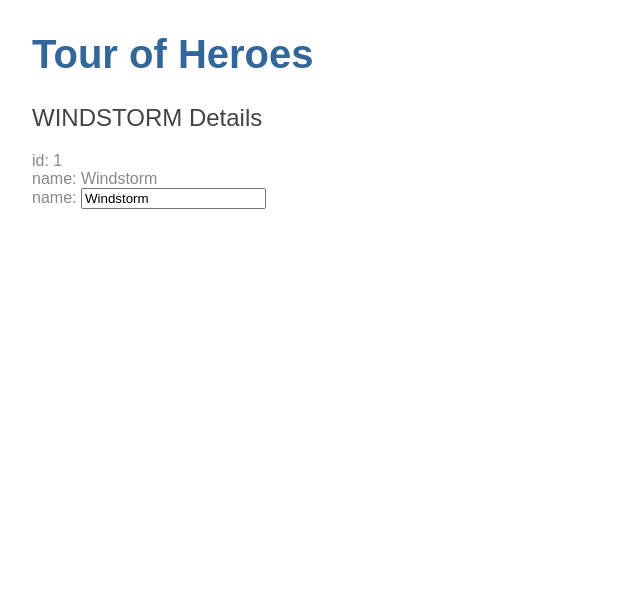
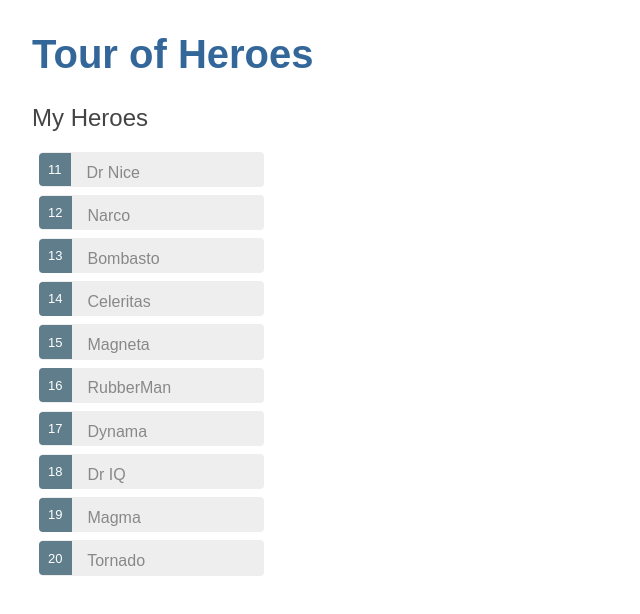
Before and after one commit to Dimitricas1/web-development, an Angular app: page / in a window 1280 px wide. Shown: the top 614 px of the page, without its empty margins (0-640 px from the left). Built offline with nearby package versions, Linux system fonts and the light colour scheme.

Commit message:
Реализован пункт 2 учебного проекта

```diff
--- a/src/app/heroes/heroes.component.css
+++ b/src/app/heroes/heroes.component.css
@@ -0,0 +1,54 @@
+/* HeroesComponent's private CSS styles */
+.selected {
+    background-color: #CFD8DC !important;
+    color: white;
+}
+
+.heroes {
+    margin: 0 0 2em;
+    list-style-type: none;
+    padding: 0;
+    width: 15em;
+}
+
+.heroes li {
+    cursor: pointer;
+    position: relative;
+    left: 0;
+    background-color: #EEE;
+    margin: .5em;
+    padding: .3em 0;
+    height: 1.6em;
+    border-radius: 4px;
+}
+
+.heroes li.selected:hover {
+    background-color: #BBD8DC !important;
+    color: white;
+  }
+
+  .heroes li:hover {
+    color: #607D8B;
+    background-color: #DDD;
+    left: .1em;
+  }
+
+  .heroes .text {
+    position: relative;
+    top: -3px;
+  }
+
+  .heroes .badge {
+    display: inline-block;
+    font-size: small;
+    color: white;
+    padding: 0.8em 0.7em 0;
+    background-color: #607D8B;
+    line-height: 1em;
+    position: relative;
+    left: -1px;
+    top: -4px;
+    height: 1.8em;
+    margin-right: .8em;
+    border-radius: 4px 0 0 4px;
+  }
--- a/src/app/heroes/heroes.component.html
+++ b/src/app/heroes/heroes.component.html
@@ -1,8 +1,15 @@
-<h2>{{hero.name | uppercase}} Details</h2>
-<div><span>id: </span>{{hero.id}}</div>
-<div><span>name: </span>{{hero.name}}</div>
+<h2>My Heroes</h2>
+<ul class="heroes">
+    <li *ngFor="let hero of heroes" [class.selected]="hero === selectedHero" (click)="onSelect(hero)">
+        <span class="badge">{{hero.id}}</span> {{hero.name}}
+    </li>
+</ul>
+<div *ngIf="selectedHero">
+<h2>{{selectedHero.name | uppercase}} Details</h2>
+<div><span>id: </span>{{selectedHero.id}}</div>
 <div>
     <label>name:
-        <input [(ngModel)]="hero.name" placeholder="name" />
+        <input [(ngModel)]="selectedHero.name" placeholder="name" />
     </label>
 </div>
+</div>
--- a/src/app/heroes/heroes.component.ts
+++ b/src/app/heroes/heroes.component.ts
@@ -2,6 +2,7 @@ import { Component, OnInit } from '@angular/core';
 import { Hero } from '../hero';
 import { FormsModule } from '@angular/forms';
 import { CommonModule } from '@angular/common';
+import { HEROES } from '../mock-heroes';
 
 @Component({
   selector: 'app-heroes',
@@ -17,9 +18,12 @@ export class HeroesComponent implements OnInit {
   ngOnInit(): void {
 
   }
-  hero: Hero = {
-    id: 1,
-    name: 'Windstorm'
-  };
+  selectedHero: Hero;
+
+  onSelect(hero: Hero): void {
+    this.selectedHero=hero;
+  }
+
+  heroes = HEROES;
 
 }
--- /dev/null
+++ b/src/app/mock-heroes.ts
@@ -0,0 +1,14 @@
+import { Hero} from './hero';
+
+export const HEROES: Hero[] = [
+  { id: 11, name: 'Dr Nice' },
+  { id: 12, name: 'Narco' },
+  { id: 13, name: 'Bombasto' },
+  { id: 14, name: 'Celeritas' },
+  { id: 15, name: 'Magneta' },
+  { id: 16, name: 'RubberMan' },
+  { id: 17, name: 'Dynama' },
+  { id: 18, name: 'Dr IQ' },
+  { id: 19, name: 'Magma' },
+  { id: 20, name: 'Tornado' }
+];
```
